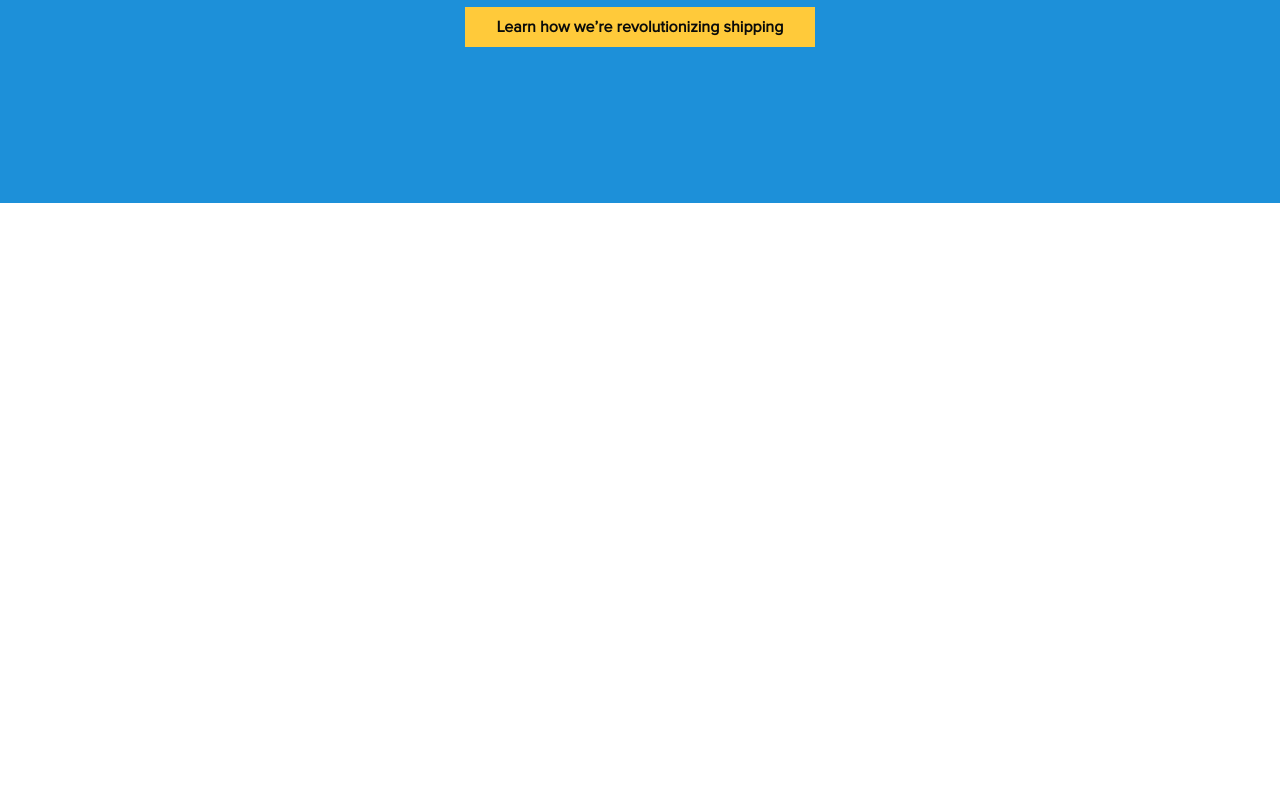
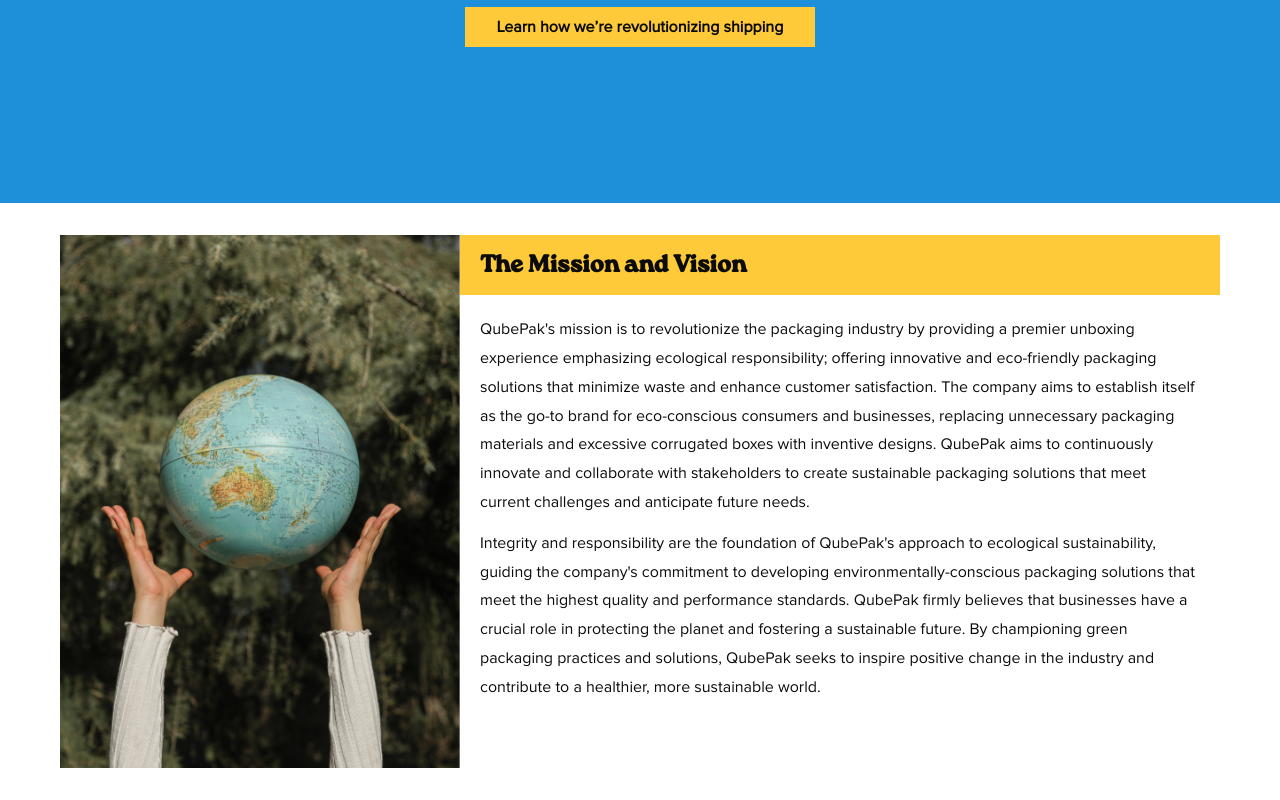
Before and after one commit to lfranckx/qubepak, a React (Create React App) app: page / in a window 1280 px wide. Shown: the part 417-1217 px from the top of the page. Before the commit the page ends 800 px from the top, so only its background shows below. Built offline with nearby package versions, Linux system fonts and the light colour scheme.

Commit message:
add mission section

```diff
--- /dev/null
+++ b/src/components/Header.js
@@ -0,0 +1,45 @@
+import '../styles/Header.scss';
+import React from 'react';
+import logo from '../images/LOGO.png';
+import { Link } from 'react-scroll';
+import ContactBtn from '../components/ContactBtn';
+
+export default function Header() {
+    return (
+        <div className='header-wrap'>
+            <header id='header' className='page-width'>
+                <nav id='nav' className='flex row'>
+                    <div className='logo-wrap'>
+                        <img src={logo} alt='QubePak logo' />
+                    </div>
+                    <div className='link-wrap'>
+                        <Link to='/'>Mission</Link>
+                    </div>
+                    <div className='link-wrap'>
+                        <Link to='/'>Solutions</Link>
+                    </div>
+                    <div className='link-wrap'>
+                        <Link to='/'>Founders</Link>
+                    </div>
+                    <div className='link-wrap'>
+                        <Link to='/'>FAQ</Link>
+                    </div>
+                    <div className='btn-wrap'>
+                        <ContactBtn />
+                    </div>
+                </nav>
+
+
+                <div class='content-wrap flex column'>
+                    <div className='img-wrap'>
+                        <img src={logo} alt='QubePak logo' />
+                    </div>
+                    <h1><span>(</span> Quintessential Unboxing Experience <span>)</span></h1>
+                    <div className='btn-wrap'>
+                        <Link to='/' className='btn-sec'>Learn how we’re revolutionizing shipping</Link>
+                    </div>
+                </div>
+            </header>
+        </div>
+    );
+}
--- /dev/null
+++ b/src/components/Mission.js
@@ -0,0 +1,26 @@
+import React from 'react';
+import globe from '../images/globe.png';
+
+export default function Mission () {
+    return (
+        <>
+            <section id='mission'>
+                <div className='content-wrap page-width' >
+                    {/* <div className='img-wrap'>
+                        <img class='img' src={globe} alt='The Mission and Vision' />
+                    </div> */}
+                        <img class='img' src={globe} alt='The Mission and Vision' />
+                    <div className='text-wrap'>
+                        <div className='title-wrap'>
+                            <h2>The Mission and Vision</h2>
+                        </div>
+                        <div class='body-wrap'>
+                            <p>QubePak's mission is to revolutionize the packaging industry by providing a premier unboxing experience emphasizing ecological responsibility; offering innovative and eco-friendly packaging solutions that minimize waste and enhance customer satisfaction. The company aims to establish itself as the go-to brand for eco-conscious consumers and businesses, replacing unnecessary packaging materials and excessive corrugated boxes with inventive designs. QubePak aims to continuously innovate and collaborate with stakeholders to create sustainable packaging solutions that meet current challenges and anticipate future needs.</p>
+                            <p>Integrity and responsibility are the foundation of QubePak's approach to ecological sustainability, guiding the company's commitment to developing environmentally-conscious packaging solutions that meet the highest quality and performance standards. QubePak firmly believes that businesses have a crucial role in protecting the planet and fostering a sustainable future. By championing green packaging practices and solutions, QubePak seeks to inspire positive change in the industry and contribute to a healthier, more sustainable world.</p>
+                        </div>
+                    </div>
+                </div>
+            </section>
+        </>
+    )
+}
--- a/src/routes/Home.js
+++ b/src/routes/Home.js
@@ -1,47 +1,19 @@
+import '../styles/Home.scss';
 import React from 'react';
-import { Link } from 'react-scroll';
-import logo from '../images/LOGO.png';
-import '../styles/Header.scss';
-import ContactBtn from '../components/ContactBtn';
+import Header from '../components/Header';
+import Mission from '../components/Mission';
 
-export default function Home(props) {
+export default function Home() {
+    return (
+        <>
+            <Header />
 
+            <div className='main-wrap'>
+                <main id='main'>
+                    <Mission />
+                </main>
+            </div>
+        </>
 
-    return (
-        <div className='header-wrap'>
-            <header id='header' className='page-width'>
-                <nav id='nav' className='flex row'>
-                    <div className='logo-wrap'>
-                        <img src={logo} alt='QubePak logo' />
-                    </div>
-                    <div className='link-wrap'>
-                        <Link to='/'>Mission</Link>
-                    </div>
-                    <div className='link-wrap'>
-                        <Link to='/'>Solutions</Link>
-                    </div>
-                    <div className='link-wrap'>
-                        <Link to='/'>Founders</Link>
-                    </div>
-                    <div className='link-wrap'>
-                        <Link to='/'>FAQ</Link>
-                    </div>
-                    <div className='btn-wrap'>
-                        <ContactBtn />
-                    </div>
-                </nav>
-
-
-                <div class='content-wrap flex column'>
-                    <div className='img-wrap'>
-                        <img src={logo} alt='QubePak logo' />
-                    </div>
-                    <h1><span>(</span> Quintessential Unboxing Experience <span>)</span></h1>
-                    <div className='btn-wrap'>
-                        <Link to='/' className='btn-sec'>Learn how we’re revolutionizing shipping</Link>
-                    </div>
-                </div>
-            </header>
-        </div>
     );
 }
--- a/src/styles/App.scss
+++ b/src/styles/App.scss
@@ -87,6 +87,10 @@
   margin: 0;
 }
 
+section {
+  padding: 2rem;
+}
+
 .absolute {
   position: absolute;
 }
@@ -127,8 +131,16 @@
   }
 }
 
+.grid {
+  display: grid;
+}
+
 .hide {
   display: none;
+}
+
+.img-wrap {
+  // display: flex;
 }
 
 .margin-auto {
--- /dev/null
+++ b/src/styles/Home.scss
@@ -0,0 +1,19 @@
+@import "./vars";
+
+#mission {
+    .content-wrap {
+        // grid-template-columns: repeat(auto-fit, minmax(550px, 1fr));
+        display: flex;
+
+        img {
+            max-width: 400px;
+        }
+        .title-wrap {
+            background: $p2;
+            padding: 12px 20px;
+        }
+        .body-wrap {
+            padding: 20px;
+        }
+    }
+}
```
Also changed, not shown: src/images/globe.png (added).
